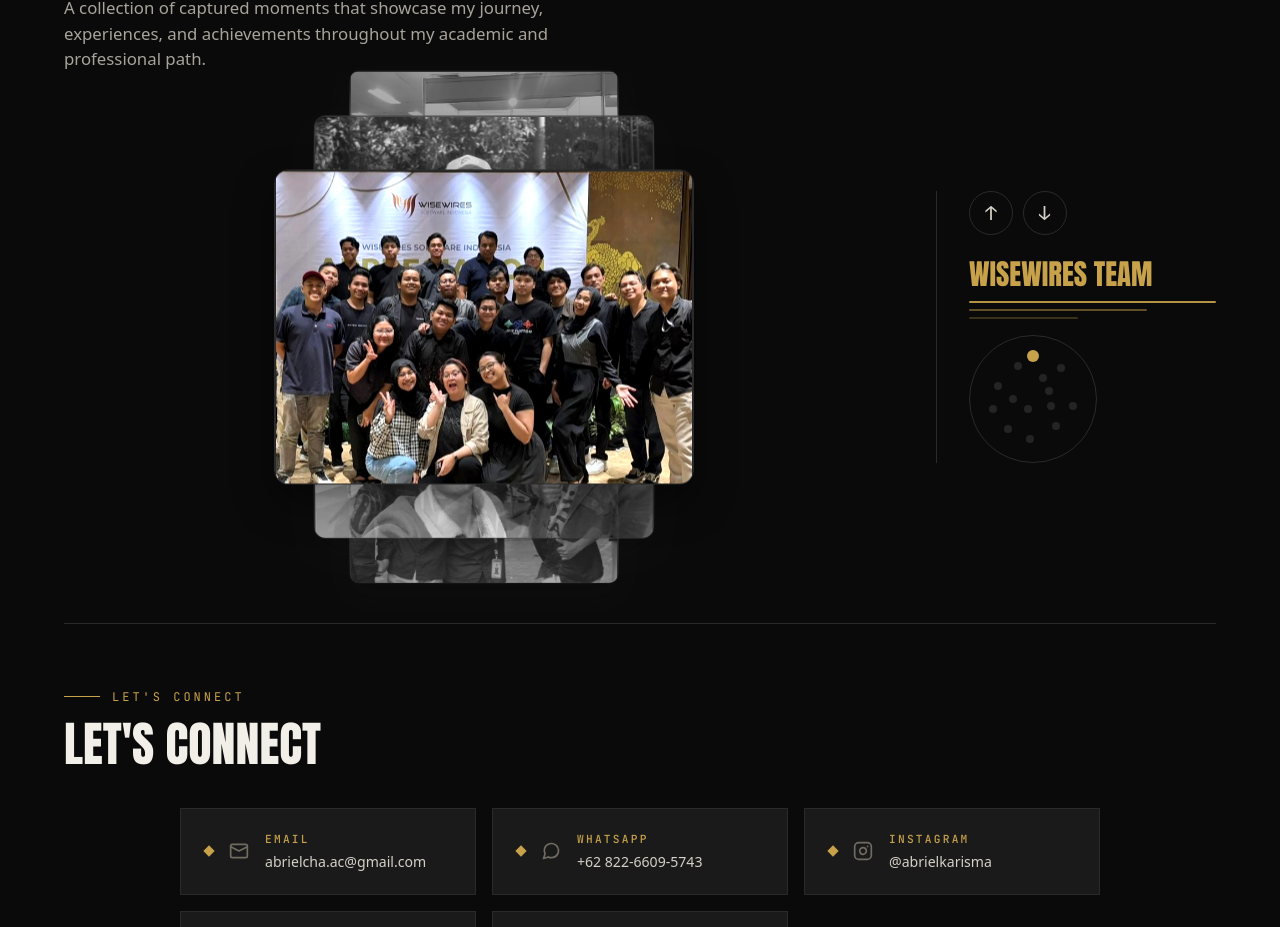
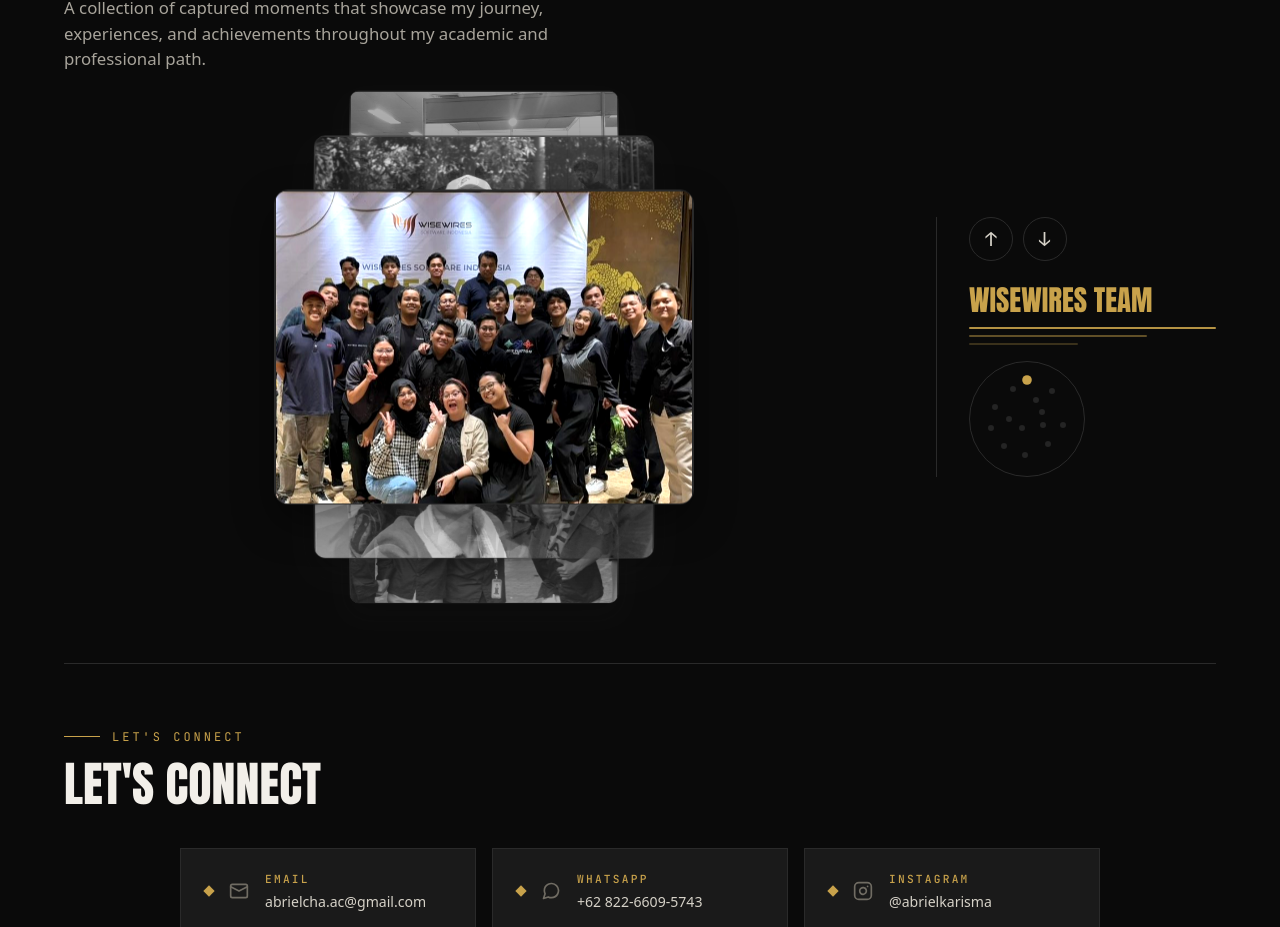
Before and after one commit to abrielkarisma/abriel-porto, a Vue app: page /portfolio in a window 1280 px wide. Shown: the part 6238-7165 px from the top of the page. Built offline with nearby package versions, Linux system fonts and the light colour scheme.

Commit message:
tweak: vertical margins for carousel block + smaller dot indicator

```diff
--- a/src/components/sections/Snapshots.vue
+++ b/src/components/sections/Snapshots.vue
@@ -412,14 +412,16 @@ onUnmounted(() => {
   grid-template-columns: 1fr minmax(200px, 280px);
   gap: 2rem;
   align-items: center;
+  margin-block: 2.5rem;
 }
 
 .tube3d-stage {
   position: relative;
-  height: clamp(280px, 40vw, 400px);
+  height: clamp(320px, 46vw, 440px);
   perspective: 1400px;
   cursor: grab;
   touch-action: pan-y;
+  padding-block: 1.5rem;
 }
 
 .tube3d-stage:active {
@@ -588,8 +590,8 @@ onUnmounted(() => {
 
 .dot-deco {
   position: relative;
-  width: 128px;
-  height: 128px;
+  width: 116px;
+  height: 116px;
   border: 1px solid var(--line);
   border-radius: 50%;
   margin-top: 0.25rem;
@@ -597,8 +599,8 @@ onUnmounted(() => {
 
 .dot {
   position: absolute;
-  width: 8px;
-  height: 8px;
+  width: 6px;
+  height: 6px;
   border-radius: 50%;
   border: none;
   padding: 0;
@@ -615,7 +617,7 @@ onUnmounted(() => {
 
 .dot.active {
   background: var(--gold);
-  transform: translate(-50%, -50%) scale(1.5);
+  transform: translate(-50%, -50%) scale(1.6);
 }
 
 .lightbox {
```
